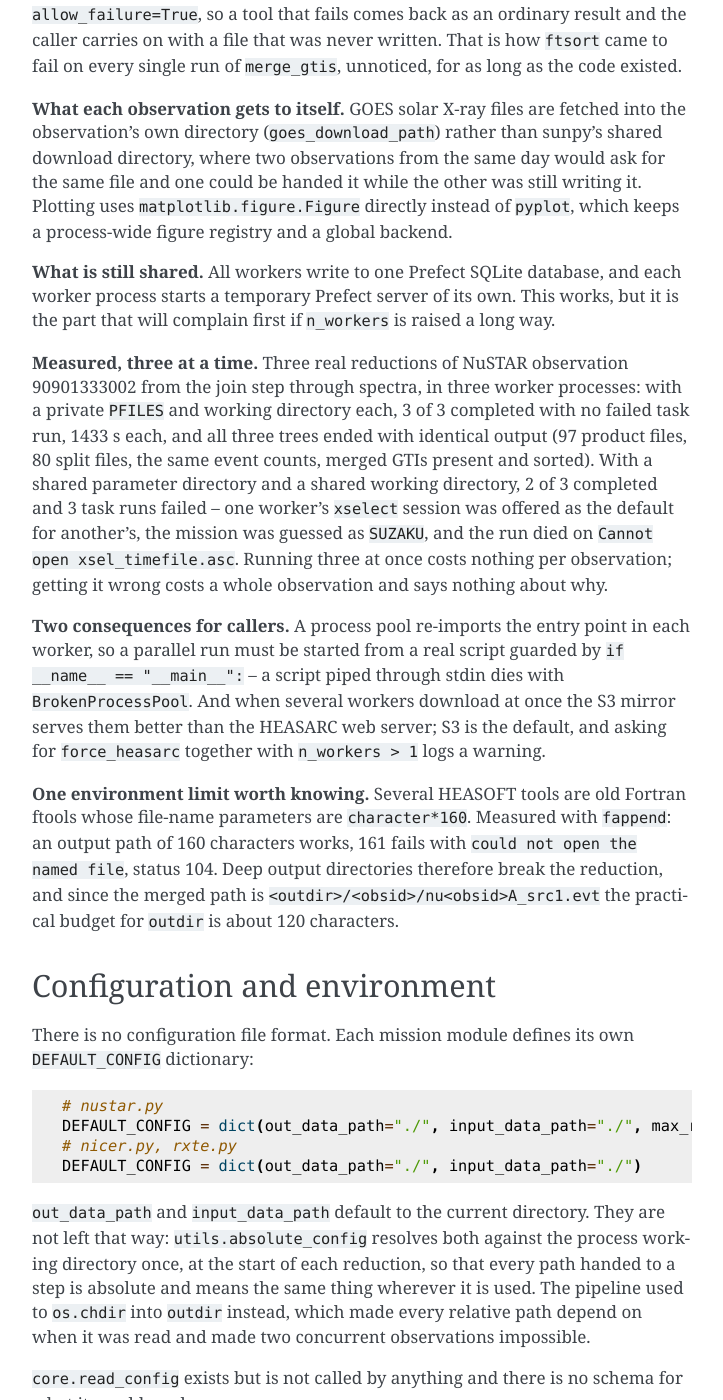
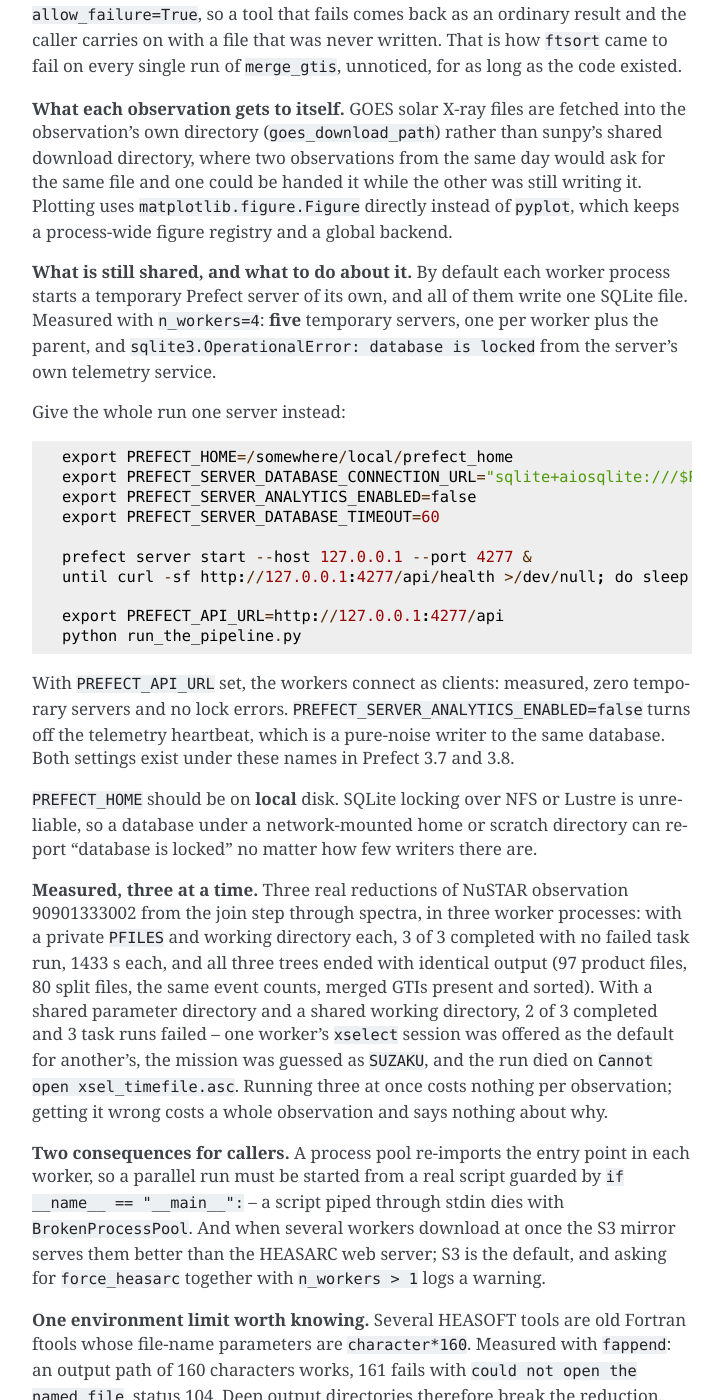
Before and after one commit to matteobachetti/heasarc_retrieve_pipeline, a Sphinx documentation site: the page built from docs/technical_details.rst, in a window 1280 px wide and 1400 px high, scrolled down 25450 px. Shown: the whole window, without its empty margins (388-1111 px from the left). Built offline with Sphinx 7.4.7, drawn with Linux system fonts in a browser that asks for light colours; the version number could not be read and is left out.

Commit message:
Record how to launch a parallel run without a SQLite pile-up
Reported from a real 56-observation run at n_workers=4: "database is locked",
from the Prefect server's own telemetry heartbeat. Measured here at the same
width: five temporary servers get started, one per worker plus the parent, all
writing one SQLite file.

The telemetry loser is harmless -- the run continues past it -- but the shared
database was already flagged in the concurrency section as the thing that would
complain first, and it has. The fix is in how the run is launched, not in the
code: start one server and point PREFECT_API_URL at it, so the workers connect as
clients. Measured: zero temporary servers and no lock errors.

Also recorded: PREFECT_SERVER_ANALYTICS_ENABLED=false turns off the telemetry
writer, PREFECT_SERVER_DATABASE_TIMEOUT raises the SQLite busy timeout (both
names verified against Prefect 3.7.7 and 3.8.4), and PREFECT_HOME belongs on
local disk, since SQLite locking over NFS or Lustre is unreliable regardless of
how many writers there are.

Co-Authored-By: Claude Opus 5 <noreply@anthropic.com>

```diff
--- a/docs/technical_details.rst
+++ b/docs/technical_details.rst
@@ -1179,9 +1179,32 @@ could be handed it while the other was still writing it. Plotting uses
 ``matplotlib.figure.Figure`` directly instead of ``pyplot``, which keeps a process-wide
 figure registry and a global backend.
 
-**What is still shared.** All workers write to one Prefect SQLite database, and each worker
-process starts a temporary Prefect server of its own. This works, but it is the part that
-will complain first if ``n_workers`` is raised a long way.
+**What is still shared, and what to do about it.** By default each worker process starts a
+temporary Prefect server of its own, and all of them write one SQLite file. Measured with
+``n_workers=4``: **five** temporary servers, one per worker plus the parent, and
+``sqlite3.OperationalError: database is locked`` from the server's own telemetry service.
+
+Give the whole run one server instead::
+
+    export PREFECT_HOME=/somewhere/local/prefect_home
+    export PREFECT_SERVER_DATABASE_CONNECTION_URL="sqlite+aiosqlite:///$PREFECT_HOME/run.db"
+    export PREFECT_SERVER_ANALYTICS_ENABLED=false
+    export PREFECT_SERVER_DATABASE_TIMEOUT=60
+
+    prefect server start --host 127.0.0.1 --port 4277 &
+    until curl -sf http://127.0.0.1:4277/api/health >/dev/null; do sleep 2; done
+
+    export PREFECT_API_URL=http://127.0.0.1:4277/api
+    python run_the_pipeline.py
+
+With ``PREFECT_API_URL`` set, the workers connect as clients: measured, zero temporary
+servers and no lock errors. ``PREFECT_SERVER_ANALYTICS_ENABLED=false`` turns off the
+telemetry heartbeat, which is a pure-noise writer to the same database. Both settings exist
+under these names in Prefect 3.7 and 3.8.
+
+``PREFECT_HOME`` should be on **local** disk. SQLite locking over NFS or Lustre is
+unreliable, so a database under a network-mounted home or scratch directory can report
+"database is locked" no matter how few writers there are.
 
 **Measured, three at a time.** Three real reductions of NuSTAR observation 90901333002 from
 the join step through spectra, in three worker processes: with a private ``PFILES`` and
```
Also changed, not shown: docs/known_issues.rst (+24 -0 lines).
